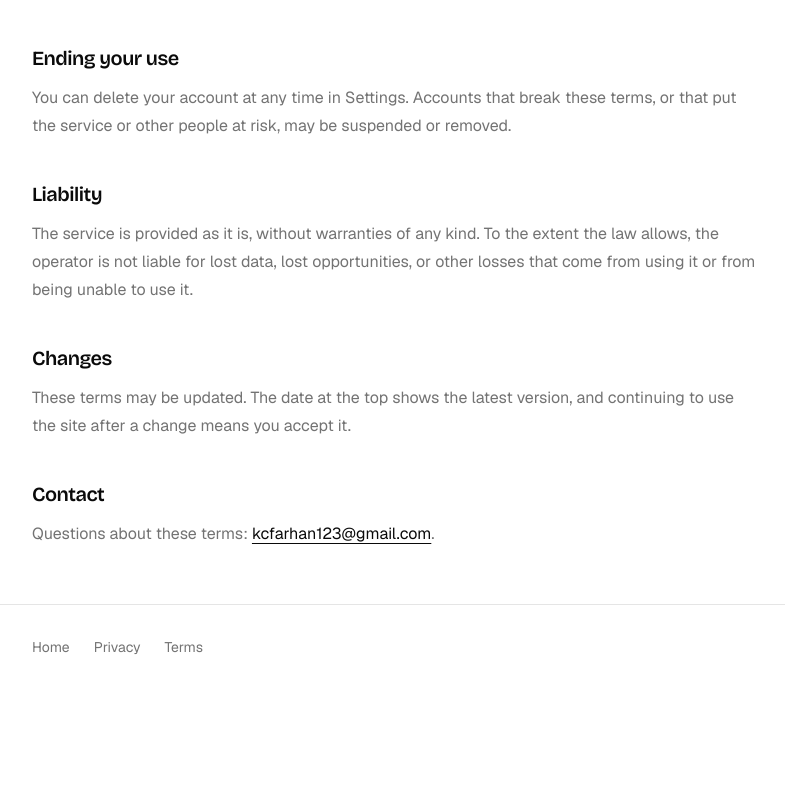
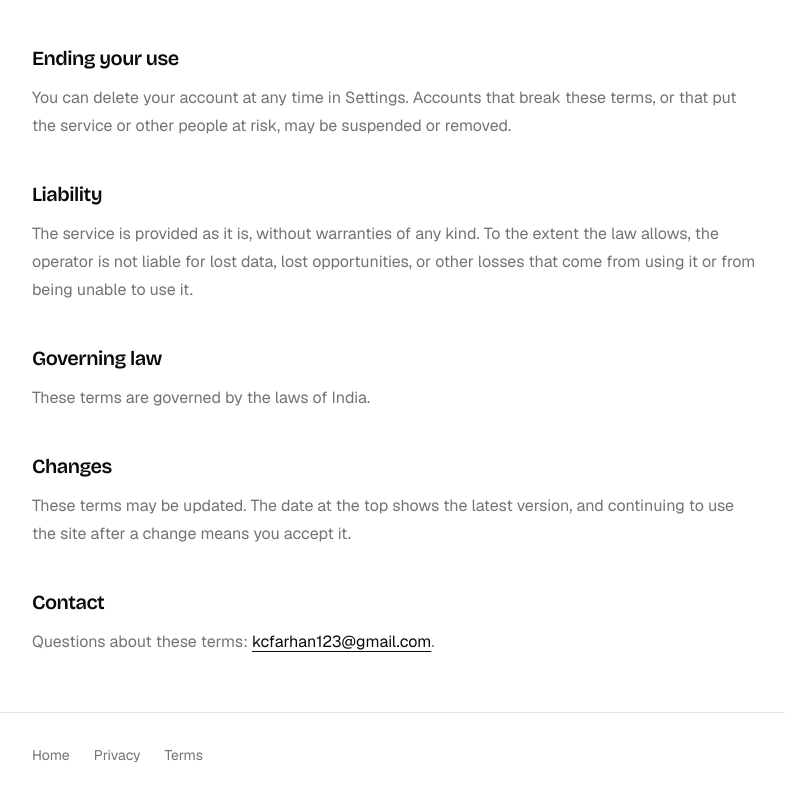
Before and after one commit to mdfarhankc/LegibleCV, a Next.js app in the folder client/: page /terms in a window 1280 px wide. Shown: the part 1256-2053 px from the top of the page, without its empty margins (244-1029 px from the left). Before the commit the page ends 1945 px from the top, so only its background shows below. Built offline with nearby package versions, Linux system fonts and the light colour scheme.

Commit message:
Add governing law to the terms

```diff
--- a/client/src/app/(legal)/terms/page.tsx
+++ b/client/src/app/(legal)/terms/page.tsx
@@ -78,6 +78,9 @@ export default function TermsPage() {
         come from using it or from being unable to use it.
       </p>
 
+      <h2>Governing law</h2>
+      <p>These terms are governed by the laws of India.</p>
+
       <h2>Changes</h2>
       <p>
         These terms may be updated. The date at the top shows the latest version, and continuing
```
